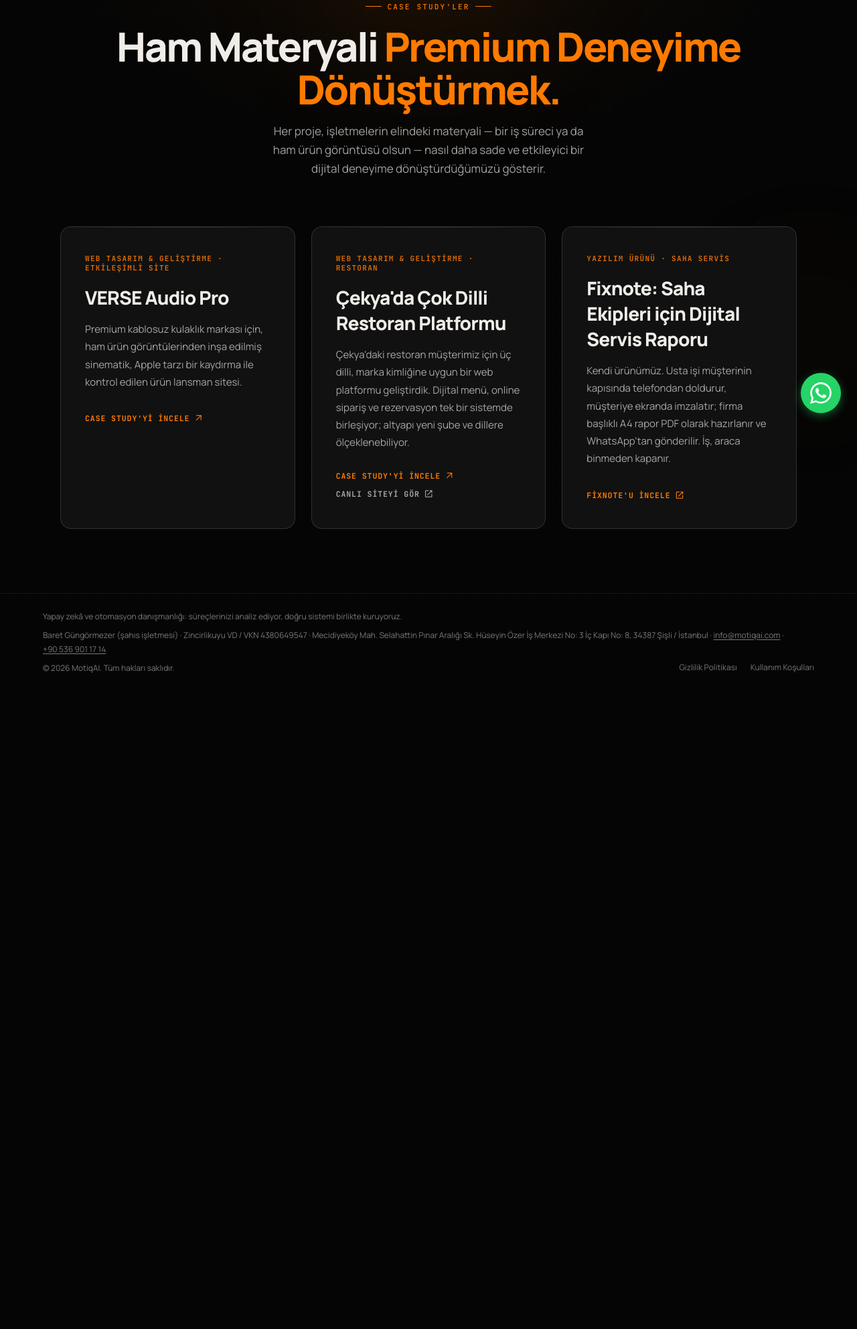
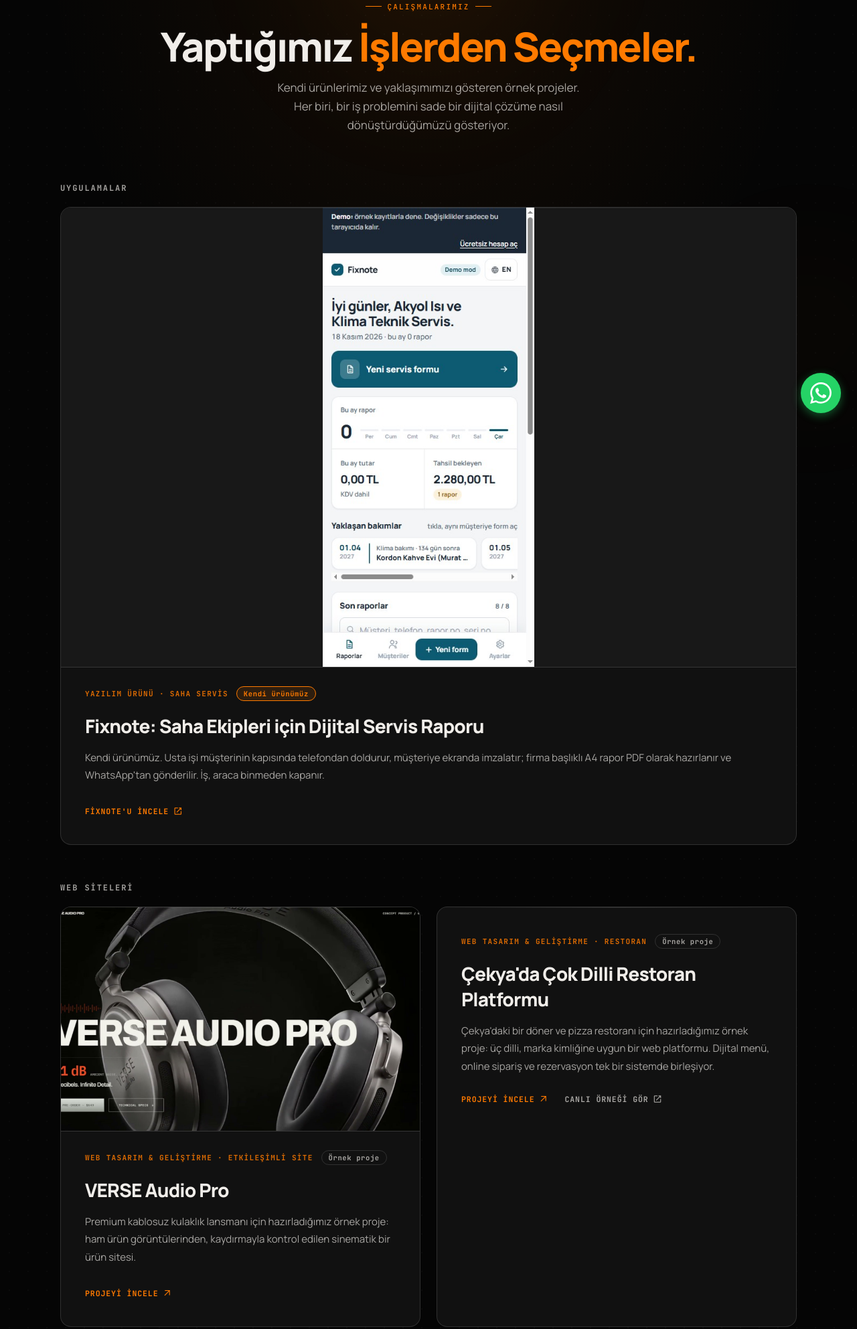
Before and after one commit to Panderot/motiq-landing, a plain HTML site: page case-studies.html in a window 1280 px wide. Shown: the part 159-2144 px from the top of the page at 67% size. Before the commit the page ends 1191 px from the top, so only its background shows below. Drawn offline with nearby package versions, Linux system fonts and the light colour scheme.

Commit message:
Rename case studies to Our Work; label sample projects honestly
Co-Authored-By: Claude Sonnet 5.5 <noreply@anthropic.com>

```diff
--- a/case-studies.html
+++ b/case-studies.html
@@ -1,12 +1,11 @@
 <!DOCTYPE html>
 <html lang="tr">
 <head>
-<meta name="robots" content="noindex"/>
 <meta charset="utf-8"/>
 <link rel="icon" type="image/svg+xml" href="/favicon.svg"/>
 <meta content="width=device-width, initial-scale=1.0" name="viewport"/>
-<title>Case Study'ler — MotiqAI</title>
-<meta name="description" content="MotiqAI'ın ham materyalleri ve iş süreçlerini nasıl premium dijital deneyimlere dönüştürdüğünü case study'lerimizde inceleyin."/>
+<title>Çalışmalarımız — MotiqAI</title>
+<meta name="description" content="MotiqAI'ın kendi ürünleri ve yaklaşımını gösteren örnek projeler: uygulamalar ve web siteleri."/>
 <link href="https://fonts.googleapis.com/css2?family=Manrope:wght@300;400;500;600;700;800&family=JetBrains+Mono:wght@400;500;700&display=swap" rel="stylesheet"/>
 <link href="https://fonts.googleapis.com/css2?family=Material+Symbols+Outlined:opsz,wght,FILL,GRAD@20..48,100..700,0..1,-50..200" rel="stylesheet"/>
 <style>
@@ -166,7 +165,7 @@
   /* ===== CASE GRID ===== */
   .case-grid {
     display: grid;
-    grid-template-columns: repeat(auto-fit, minmax(340px, 1fr));
+    grid-template-columns: repeat(auto-fill, minmax(340px, 1fr));
     gap: 24px;
   }
   .case-card {
@@ -250,6 +249,42 @@
     .case-live { min-height: 44px; }
   }
 
+
+  /* ===== WORK GROUPS ===== */
+  .case-group { margin-bottom: 56px; }
+  .case-group-title {
+    font-family: var(--font-mono);
+    font-size: 12px;
+    font-weight: 600;
+    letter-spacing: 0.16em;
+    text-transform: uppercase;
+    color: var(--text-muted);
+    margin: 0 0 20px;
+  }
+  .case-meta { display: flex; flex-wrap: wrap; align-items: center; gap: 8px 12px; margin-bottom: 18px; }
+  .case-meta .case-category { margin-bottom: 0; }
+  .case-badge {
+    display: inline-flex;
+    font-family: var(--font-mono);
+    font-size: 10.5px;
+    font-weight: 600;
+    letter-spacing: 0.06em;
+    padding: 3px 10px;
+    border-radius: 999px;
+    border: 1px solid var(--border-bright);
+    color: var(--text-muted);
+  }
+  .case-badge--own { border-color: var(--orange); background: var(--orange-dim); color: var(--orange); }
+  .case-thumb {
+    margin: -40px -36px 28px;
+    aspect-ratio: 16 / 10;
+    overflow: hidden;
+    border-bottom: 1px solid var(--border-bright);
+    background: var(--surface-2);
+  }
+  .case-thumb img { display: block; width: 100%; height: 100%; object-fit: cover; }
+  .case-thumb--contain img { object-fit: contain; object-position: top; }
+
   /* Placeholder for upcoming case studies */
   .case-card-soon {
     border-style: dashed;
@@ -280,6 +315,7 @@
     main { padding: 132px 20px 72px; }
     .case-card { padding: 32px 26px; }
     .case-title { font-size: 24px; }
+    .case-thumb { margin: -32px -26px 24px; }
   }
 
   /* WhatsApp FAB */
@@ -415,41 +451,17 @@
 <main>
   <div class="container">
     <div class="page-header reveal">
-      <div class="page-label">Case Study'ler</div>
-      <h1>Ham Materyali <span>Premium Deneyime Dönüştürmek.</span></h1>
-      <p>Her proje, işletmelerin elindeki materyali — bir iş süreci ya da ham ürün görüntüsü olsun — nasıl daha sade ve etkileyici bir dijital deneyime dönüştürdüğümüzü gösterir.</p>
+      <div class="page-label">Çalışmalarımız</div>
+      <h1>Yaptığımız <span>İşlerden Seçmeler.</span></h1>
+      <p>Kendi ürünlerimiz ve yaklaşımımızı gösteren örnek projeler. Her biri, bir iş problemini sade bir dijital çözüme nasıl dönüştürdüğümüzü gösteriyor.</p>
     </div>
 
-    <div class="case-grid">
-      <a href="case-study-verse-audio-pro.html" class="case-card reveal" style="transition-delay:0.05s;">
-        <div class="case-category">Web Tasarım & Geliştirme · Etkileşimli Site</div>
-        <div class="case-title">VERSE Audio Pro</div>
-        <div class="case-desc">Premium kablosuz kulaklık markası için, ham ürün görüntülerinden inşa edilmiş sinematik, Apple tarzı bir kaydırma ile kontrol edilen ürün lansman sitesi.</div>
-        <div class="case-cta">
-          Case Study'yi İncele
-          <span class="material-symbols-outlined">arrow_outward</span>
-        </div>
-      </a>
-
-      <div class="case-card reveal" style="transition-delay:0.1s;">
-        <a href="case-study-restaurant-multilang-ordering.html" class="case-card-link" aria-label="Case Study'yi İncele"></a>
-        <div class="case-category">Web Tasarım & Geliştirme · Restoran</div>
-        <div class="case-title">Çekya'da Çok Dilli Restoran Platformu</div>
-        <div class="case-desc">Çekya'daki restoran müşterimiz için üç dilli, marka kimliğine uygun bir web platformu geliştirdik. Dijital menü, online sipariş ve rezervasyon tek bir sistemde birleşiyor; altyapı yeni şube ve dillere ölçeklenebiliyor.</div>
-        <div class="case-actions">
-          <div class="case-cta">
-            Case Study'yi İncele
-            <span class="material-symbols-outlined">arrow_outward</span>
-          </div>
-          <a href="https://king-kebab-website.vercel.app/" target="_blank" rel="noopener noreferrer" class="case-cta case-live">
-            Canlı Siteyi Gör
-            <span class="material-symbols-outlined">open_in_new</span>
-          </a>
-        </div>
-      </div>
-
-      <a id="fixnote" href="https://fixnotee.vercel.app" target="_blank" rel="noopener" class="case-card reveal" style="transition-delay:0.15s;" aria-label="Fixnote'u İncele (Fixnote sitesi yeni sekmede açılır)">
-        <div class="case-category">Yazılım Ürünü · Saha Servis</div>
+    <section class="case-group">
+      <h2 class="case-group-title reveal">Uygulamalar</h2>
+      <div class="case-grid">
+      <a id="fixnote" href="https://fixnotee.vercel.app" target="_blank" rel="noopener" class="case-card reveal" aria-label="Fixnote'u İncele (Fixnote sitesi yeni sekmede açılır)">
+        <div class="case-thumb case-thumb--contain"><img src="uygulamalar/fixnote/fixnote-demo.jpg" width="390" height="844" loading="lazy" decoding="async" alt="Fixnote canlı demosunda servis raporları paneli"></div>
+        <div class="case-meta"><div class="case-category">Yazılım Ürünü · Saha Servis</div><span class="case-badge case-badge--own">Kendi ürünümüz</span></div>
         <div class="case-title">Fixnote: Saha Ekipleri için Dijital Servis Raporu</div>
         <div class="case-desc">Kendi ürünümüz. Usta işi müşterinin kapısında telefondan doldurur, müşteriye ekranda imzalatır; firma başlıklı A4 rapor PDF olarak hazırlanır ve WhatsApp'tan gönderilir. İş, araca binmeden kapanır.</div>
         <div class="case-cta">
@@ -457,7 +469,41 @@
           <span class="material-symbols-outlined">open_in_new</span>
         </div>
       </a>
-    </div>
+      </div>
+    </section>
+
+    <section class="case-group">
+      <h2 class="case-group-title reveal">Web Siteleri</h2>
+      <div class="case-grid">
+      <a href="case-study-verse-audio-pro.html" class="case-card reveal" style="transition-delay:0.05s;">
+        <div class="case-thumb"><img src="case-studies/verse-audio-pro/verse-case-study-poster.jpg?v=2" width="1920" height="1080" loading="lazy" decoding="async" alt="VERSE Audio Pro ürün sitesinin tanıtım kapağı: kulaklık görseli"></div>
+        <div class="case-meta"><div class="case-category">Web Tasarım & Geliştirme · Etkileşimli Site</div><span class="case-badge">Örnek proje</span></div>
+        <div class="case-title">VERSE Audio Pro</div>
+        <div class="case-desc">Premium kablosuz kulaklık lansmanı için hazırladığımız örnek proje: ham ürün görüntülerinden, kaydırmayla kontrol edilen sinematik bir ürün sitesi.</div>
+        <div class="case-cta">
+          Projeyi İncele
+          <span class="material-symbols-outlined">arrow_outward</span>
+        </div>
+      </a>
+
+      <div class="case-card reveal" style="transition-delay:0.1s;">
+        <a href="case-study-restaurant-multilang-ordering.html" class="case-card-link" aria-label="Projeyi İncele"></a>
+        <div class="case-meta"><div class="case-category">Web Tasarım & Geliştirme · Restoran</div><span class="case-badge">Örnek proje</span></div>
+        <div class="case-title">Çekya'da Çok Dilli Restoran Platformu</div>
+        <div class="case-desc">Çekya'daki bir döner ve pizza restoranı için hazırladığımız örnek proje: üç dilli, marka kimliğine uygun bir web platformu. Dijital menü, online sipariş ve rezervasyon tek bir sistemde birleşiyor.</div>
+        <div class="case-actions">
+          <div class="case-cta">
+            Projeyi İncele
+            <span class="material-symbols-outlined">arrow_outward</span>
+          </div>
+          <a href="https://king-kebab-website.vercel.app/" target="_blank" rel="noopener noreferrer" class="case-cta case-live">
+            Canlı Örneği Gör
+            <span class="material-symbols-outlined">open_in_new</span>
+          </a>
+        </div>
+      </div>
+      </div>
+    </section>
   </div>
 </main>
 
@@ -494,7 +540,7 @@
 
 
 <!-- WhatsApp FAB -->
-<a href="https://wa.me/+905369011714?text=Merhaba%2C%20case%20study'leriniz%20hakkında%20bilgi%20almak%20istiyorum." target="_blank" class="wa-fab" data-tooltip="WhatsApp'tan yazın">
+<a href="https://wa.me/+905369011714?text=Merhaba%2C%20çalışmalarınız%20hakkında%20bilgi%20almak%20istiyorum." target="_blank" class="wa-fab" data-tooltip="WhatsApp'tan yazın">
   <svg viewBox="0 0 24 24">
     <path d="M17.472 14.382c-.297-.149-1.758-.867-2.03-.967-.273-.099-.471-.148-.67.15-.197.297-.767.966-.94 1.164-.173.199-.347.223-.644.075-.297-.15-1.255-.463-2.39-1.475-.883-.788-1.48-1.761-1.653-2.059-.173-.297-.018-.458.13-.606.134-.133.298-.347.446-.52.149-.174.198-.298.298-.497.099-.198.05-.371-.025-.52-.075-.149-.669-1.612-.916-2.207-.242-.579-.487-.5-.669-.51a12.8 12.8 0 0 0-.57-.01c-.198 0-.52.074-.792.372-.272.297-1.04 1.016-1.04 2.479 0 1.462 1.065 2.875 1.213 3.074.149.198 2.096 3.2 5.077 4.487.709.306 1.262.489 1.694.625.712.227 1.36.195 1.871.118.571-.085 1.758-.719 2.006-1.413.248-.694.248-1.289.173-1.413-.074-.124-.272-.198-.57-.347m-5.421 7.403h-.004a9.87 9.87 0 0 1-5.031-1.378l-.361-.214-3.741.982.998-3.648-.235-.374a9.86 9.86 0 0 1-1.51-5.26c.001-5.45 4.436-9.884 9.888-9.884 2.64 0 5.122 1.03 6.988 2.898a9.82 9.82 0 0 1 2.893 6.994c-.003 5.45-4.437 9.884-9.885 9.884m8.413-18.297A11.81 11.81 0 0 0 12.05 0C5.495 0 .16 5.335.157 11.892c0 2.096.547 4.142 1.588 5.945L.057 24l6.305-1.654a11.88 11.88 0 0 0 5.683 1.448h.005c6.554 0 11.89-5.335 11.893-11.893a11.82 11.82 0 0 0-3.48-8.413Z"/>
   </svg>
```
Also changed, not shown: case-studies-en.html (+85 -39 lines), case-study-restaurant-multilang-ordering-en.html (+4 -5 lines), case-study-restaurant-multilang-ordering.html (+4 -5 lines), case-study-verse-audio-pro-en.html (+5 -4 lines), case-study-verse-audio-pro.html (+5 -4 lines), index-en.html (+4 -0 lines), index.html (+4 -0 lines).
